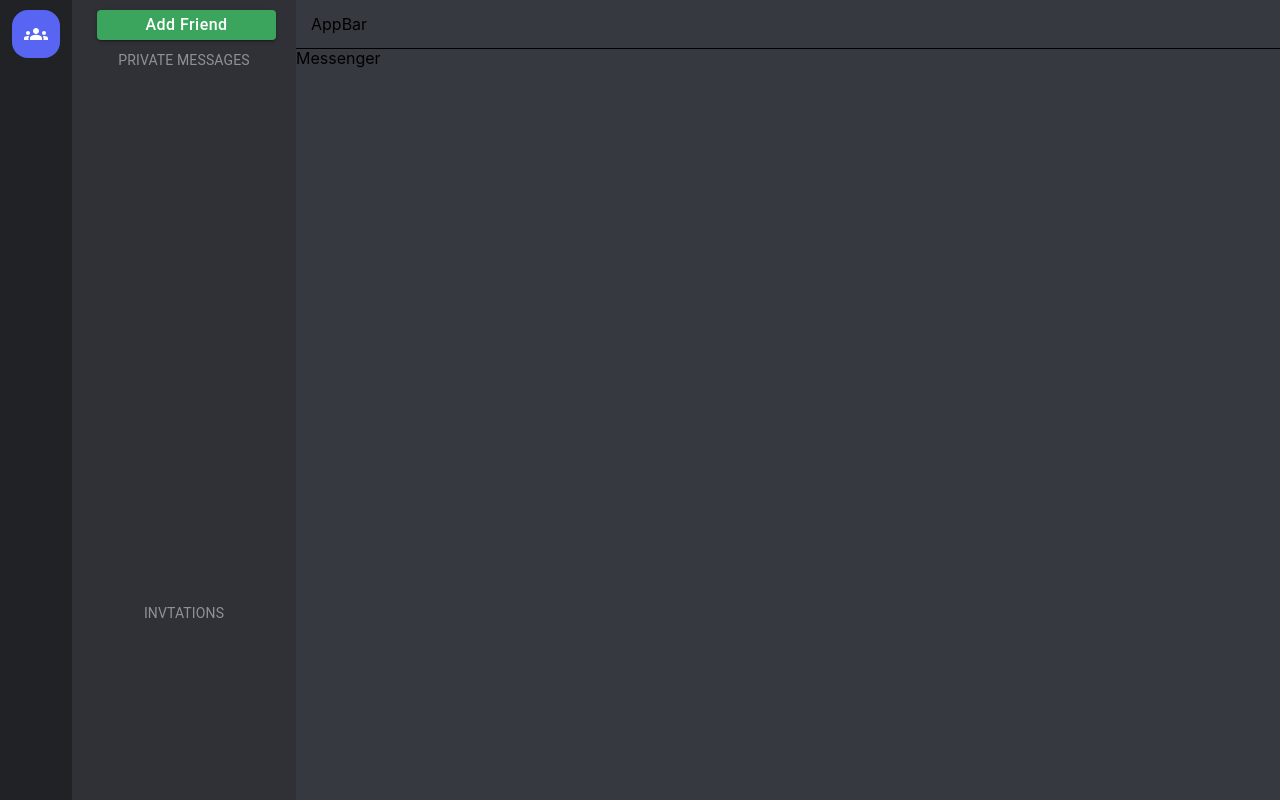
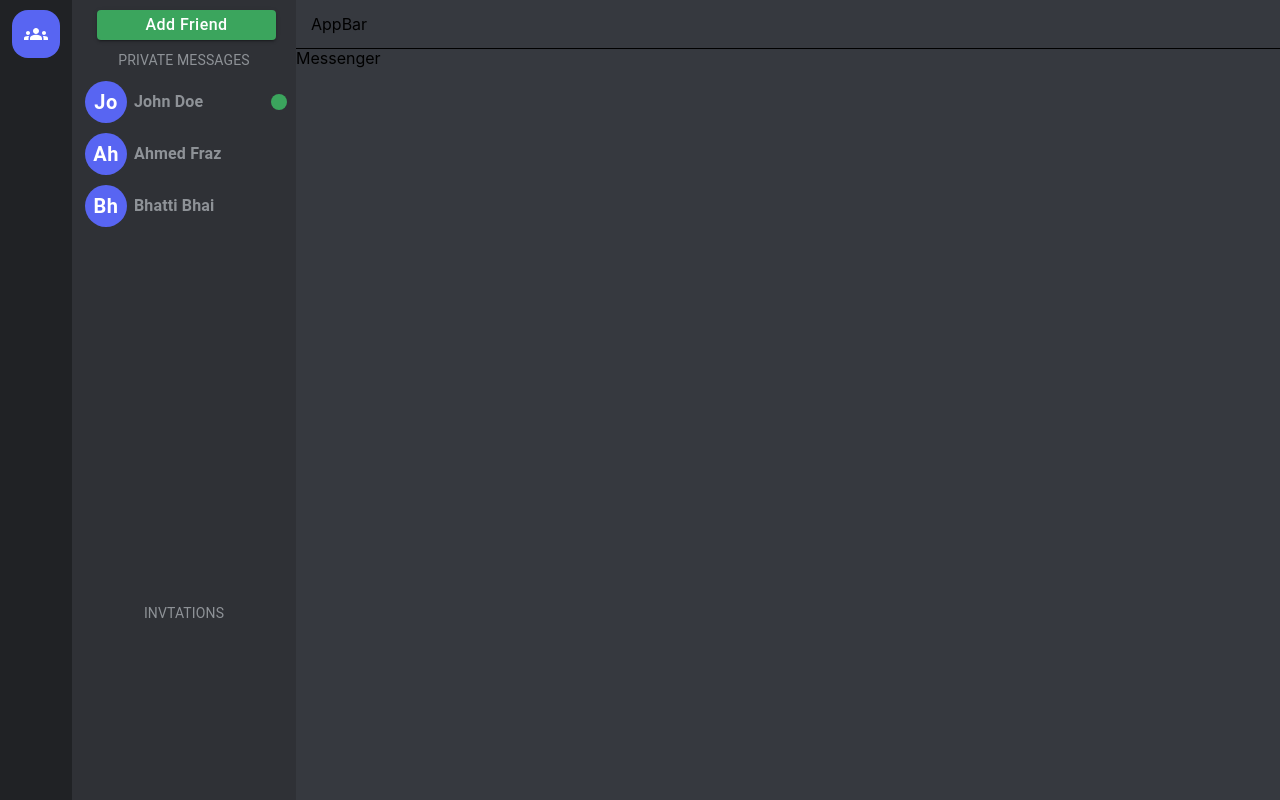
Before and after one commit to frazbhattiiii/discord_clone, a React (Create React App) app in the folder discord_frontend/: page / in a window 1280 px wide. Built offline with nearby package versions, Linux system fonts and the light colour scheme.

Commit message:
Adding sidebar

```diff
--- /dev/null
+++ b/discord_frontend/src/Dashboard/FriendsSideBar/FriendsList/FriendListItem.js
@@ -0,0 +1,36 @@
+import { Button, Typography } from '@mui/material'
+import React from 'react'
+import Avatar from '../../../shared/components/Avatar'
+import OnlineIndicator from './OnlineIndicator'
+function FriendListItem({name,id,isOnline}) {
+  return (
+    <Button style={{
+      width: '100%',
+      height: '42px',
+      marginTop:'10px',
+      display:'flex',
+      alignItems:'center',
+      justifyContent:'flex-start',
+      textTransform:'none',
+      color:'black',
+      position: 'relative',
+
+    }}>
+        <Avatar username={name}/>
+        <Typography style={{
+            marginLeft:'7px',
+            fontWeight:700,
+            color:'#8e9297',
+
+        }}
+        variant='subtitle1'
+        align='left'>
+      {name}
+        </Typography>
+        {isOnline && <OnlineIndicator/>}
+    </Button>
+
+  )
+}
+
+export default FriendListItem
--- a/discord_frontend/src/Dashboard/FriendsSideBar/FriendsList/FriendsList.js
+++ b/discord_frontend/src/Dashboard/FriendsSideBar/FriendsList/FriendsList.js
@@ -1,5 +1,27 @@
 import React from 'react'
 import {styled} from '@mui/system';
+import FriendListItem from './FriendListItem';
+
+const DummyFriends=[
+  {
+    id: 1,
+  name: 'John Doe',
+isOnline:true,
+},
+  {
+    id: 2,
+  name: 'Ahmed Fraz',
+isOnline:false,
+},
+  {
+    id: 3,
+  name: 'Bhatti Bhai',
+isOnline:false,
+},
+
+
+]
+
 const MainContainer = styled('div')({
 flexGrow:1,
 width:'100%'
@@ -8,7 +30,14 @@
 function FriendsList() {
   return (
     <MainContainer>
-
+      {DummyFriends.map(friend=>(
+        <FriendListItem
+        name={friend.name}
+        id={friend.id}
+        key={friend.id}
+        isOnline={friend.isOnline}
+        />
+      ))}
 
     </MainContainer>
   )
--- /dev/null
+++ b/discord_frontend/src/Dashboard/FriendsSideBar/FriendsList/OnlineIndicator.js
@@ -0,0 +1,20 @@
+import React from 'react'
+import FiberManualRecordIcon from '@mui/icons-material/FiberManualRecord';
+import {Box} from '@mui/material';
+function OnlineIndicator() {
+  return (
+    <Box sx={{
+      color:'#3ba55d',
+      display:'flex',
+      alignItems:'center',
+      position:'absolute',
+      right:'5px',
+
+    }}>
+      <FiberManualRecordIcon/>
+    </Box>
+
+  )
+}
+
+export default OnlineIndicator
--- /dev/null
+++ b/discord_frontend/src/shared/components/Avatar.js
@@ -0,0 +1,28 @@
+import React from 'react'
+import styled from '@emotion/styled';
+const AvatarPreview = styled('div')({
+height: '42px',
+width: '42px',
+backgroundColor:'#5865f2',
+borderRadius:'42px',
+display:'flex',
+alignItems:'center',
+justifyContent:'center',
+fontSize:'20px',
+fontWeight:'700',
+marginLeft:'5px',
+color:'white',
+
+
+
+
+})
+function Avatar({username,large}) {
+  return (
+    <AvatarPreview style={large?{height:'80px',width:'80px'}:{}}>
+      {username.substring(0,2)}
+    </AvatarPreview>
+  )
+}
+
+export default Avatar
```
